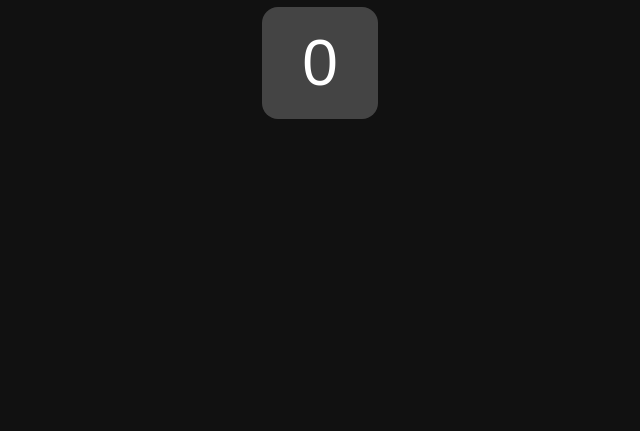
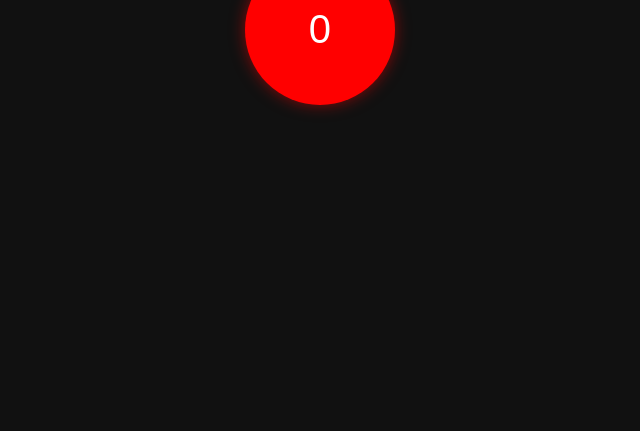
Before and after one commit to Prinzvonbinz/Der-Knopf-, a plain HTML site: page index.html in a window 1280 px wide. Shown: the part 369-800 px from the top of the page, without its empty margins (320-960 px from the left). Drawn offline with Linux system fonts and the light colour scheme.

Commit message:
Update style.css

```diff
--- a/style.css
+++ b/style.css
@@ -1,3 +1,14 @@
+* {
+  margin: 0;
+  padding: 0;
+  box-sizing: border-box;
+}
+
+html, body {
+  height: 100%;
+  overflow: hidden; /* verhindert Scrollen */
+}
+
 body {
   background: #111;
   color: white;
@@ -5,8 +16,6 @@ body {
   display: flex;
   justify-content: center;
   align-items: center;
-  height: 100vh;
-  margin: 0;
 }
 
 .container {
@@ -14,17 +23,26 @@ body {
 }
 
 #mainButton {
-  font-size: 4rem;
-  padding: 1.2rem 2.5rem;
+  width: 150px;
+  height: 150px;
+  border-radius: 50%;
+  background-color: red;
+  color: white;
+  font-size: 2.5rem;
   border: none;
-  border-radius: 1rem;
-  background: #444;
-  color: white;
-  transition: transform 0.1s ease, background 0.3s;
   cursor: pointer;
+  transition: transform 0.1s ease, box-shadow 0.2s;
+  box-shadow: 0 0 15px rgba(255, 0, 0, 0.5);
 }
 
 #mainButton:active {
-  transform: scale(0.95);
-  background: #666;
+  transform: scale(0.9);
+  box-shadow: 0 0 5px rgba(255, 0, 0, 0.7);
 }
+
+#message {
+  margin-top: 1rem;
+  font-size: 1.2rem;
+  color: #f55;
+  height: 1.5rem;
+}
```
